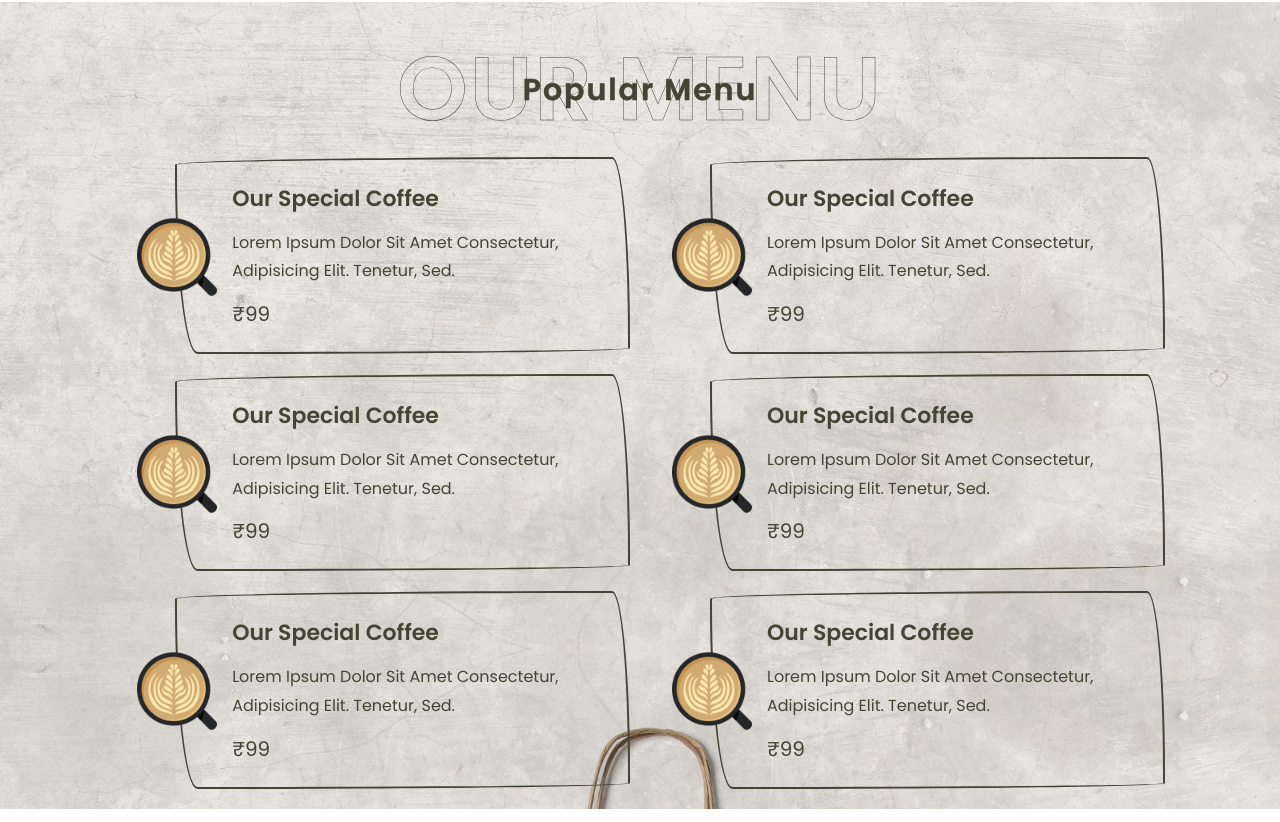
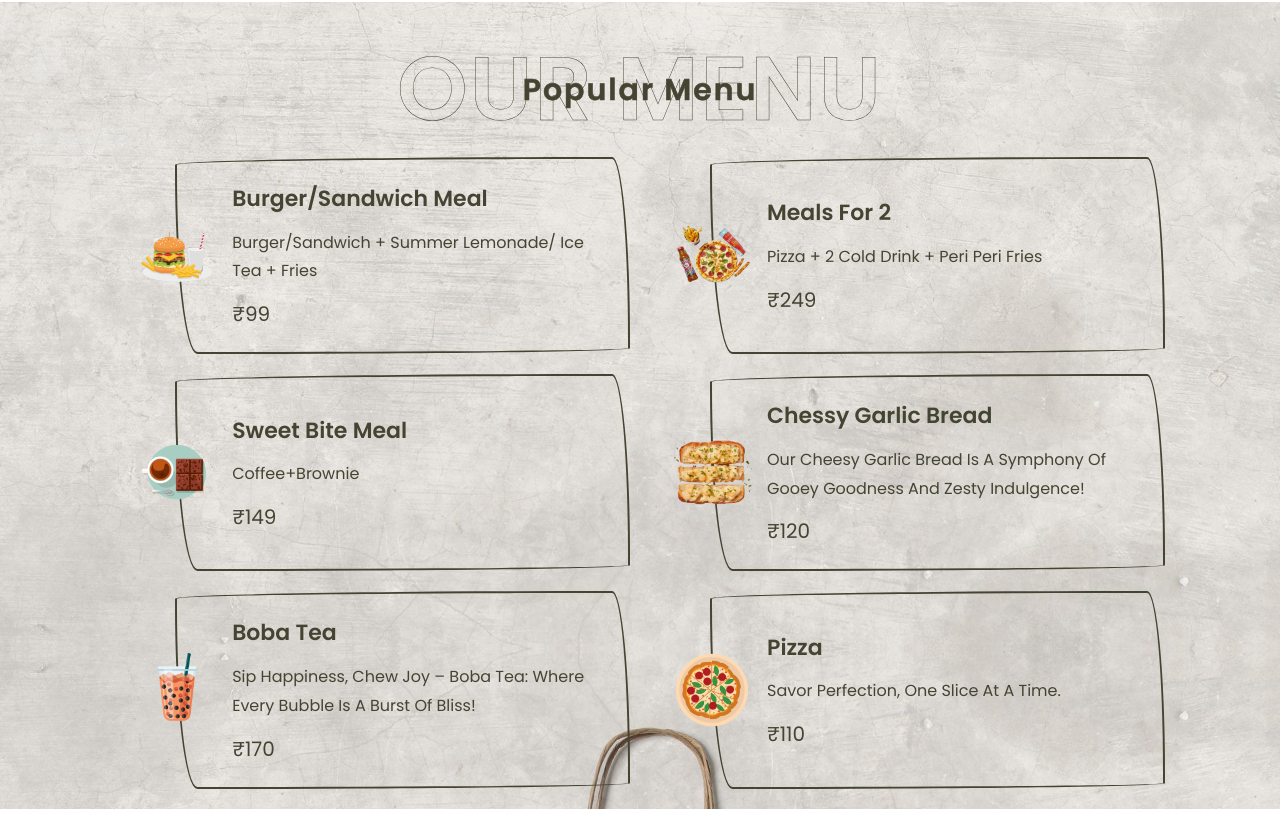
Before and after one commit to Guerilla-Teck/Coffeehood, a plain HTML site: page index.html in a window 1280 px wide. Shown: the part 1498-2320 px from the top of the page. Drawn offline with nearby package versions, Linux system fonts and the light colour scheme.

Commit message:
File update

```diff
--- a/index.html
+++ b/index.html
@@ -6,6 +6,7 @@
     <meta http-equiv="X-UA-Compatible" content="IE=edge">
     <meta name="viewport" content="width=device-width, initial-scale=1.0">
     <title>Coffeehood</title>
+    <link rel="icon" href="image/favicon.png">
 
     <!-- SWIPER -->
     <link rel="stylesheet" href="https://unpkg.com/swiper@7/swiper-bundle.min.css" />
@@ -24,7 +25,7 @@
     <header class="header">
         <div id="menu-btn" class="fas fa-bars"></div>
 
-        <a href="#" class="logo">coffeehood <i class="fas fa-mug-hot"></i></a>
+        <a href="#" class="logo"><img src="image/coffeehood.png" style="height:60px;"></a>
 
         <nav class="navbar">
             <a href="#home">home</a>
@@ -41,7 +42,7 @@
     <section class="home" id="home">
         <div class="row">
             <div class="content">
-                <h3>fresh coffee in the morning</h3>
+                <h3>Brewing Community, One Sip at a Time</h3>
             </div>
 
             <div class="image">
@@ -95,58 +96,61 @@ Our skilled baristas are dedicated about their profession and are always concern
 
         <div class="box-container">
             <a class="box">
-                <img src="image/menu-1.png" alt="">
+                <img src="image/burgericeteaandf.png" alt="">
                 <div class="content">
-                    <h3>our special coffee</h3>
-                    <p>Lorem ipsum dolor sit amet consectetur, adipisicing elit. Tenetur, sed.</p>
+                    <h3>Burger/Sandwich Meal</h3>
+                    <p>Burger/Sandwich + Summer Lemonade/ Ice Tea + Fries</p>
                     <span>₹99</span>
+                </div>
+
+            </a>
+
+            <a class="box">
+                <img src="image/Pizza2ColdDrinkPeriPerifries.png" alt="">
+                <div class="content">
+                    <h3>Meals for 2</h3>
+                    <p> Pizza + 2 Cold Drink + Peri Peri Fries</p>
+                    <span>₹249</span>
                 </div>
             </a>
 
             <a class="box">
-                <img src="image/menu-1.png" alt="">
+                <img src="image/coffeebrownie.png" alt="">
                 <div class="content">
-                    <h3>our special coffee</h3>
-                    <p>Lorem ipsum dolor sit amet consectetur, adipisicing elit. Tenetur, sed.</p>
-                    <span>₹99</span>
+                    <h3>Sweet Bite Meal</h3>
+                    <p>Coffee+Brownie</p>
+                    <span>₹149</span>
                 </div>
             </a>
 
             <a class="box">
-                <img src="image/menu-1.png" alt="">
+                <img src="image/chessygarlicbread.png" alt="">
                 <div class="content">
-                    <h3>our special coffee</h3>
-                    <p>Lorem ipsum dolor sit amet consectetur, adipisicing elit. Tenetur, sed.</p>
-                    <span>₹99</span>
+                    <h3>Chessy Garlic Bread</h3>
+                    <p>Our cheesy garlic bread is a symphony of gooey goodness and zesty indulgence!</p>
+                    <span>₹120</span>
                 </div>
             </a>
 
             <a class="box">
-                <img src="image/menu-1.png" alt="">
+                <img src="image/bobatea.png" alt="">
                 <div class="content">
-                    <h3>our special coffee</h3>
-                    <p>Lorem ipsum dolor sit amet consectetur, adipisicing elit. Tenetur, sed.</p>
-                    <span>₹99</span>
+                    <h3>Boba Tea</h3>
+                    <p>Sip happiness, chew joy – boba tea: where every bubble is a burst of bliss!</p>
+                    <span>₹170</span>
                 </div>
             </a>
 
             <a class="box">
-                <img src="image/menu-1.png" alt="">
+                <img src="image/pizza.png" alt="">
                 <div class="content">
-                    <h3>our special coffee</h3>
-                    <p>Lorem ipsum dolor sit amet consectetur, adipisicing elit. Tenetur, sed.</p>
-                    <span>₹99</span>
+                    <h3>Pizza</h3>
+                    <p>Savor perfection, one slice at a time.</p>
+                    <span>₹110</span>
                 </div>
             </a>
 
-            <a class="box">
-                <img src="image/menu-1.png" alt="">
-                <div class="content">
-                    <h3>our special coffee</h3>
-                    <p>Lorem ipsum dolor sit amet consectetur, adipisicing elit. Tenetur, sed.</p>
-                    <span>₹99</span>
-                </div>
-            </a>
+
         </div>
     </section>
 
@@ -278,10 +282,8 @@ Kid-friendliness: Good for family time</p>
             <div class="box">
                 <h3>contact info</h3>
                 <a href="#"><i class="fab fa-facebook-f"></i> facebook</a>
-                <a href="#"><i class="fab fa-twitter"></i> twitter</a>
                 <a href="https://www.instagram.com/coffeehood_cafe/"><i class="fab fa-instagram"></i> instagram</a>
                 <a href="#"><i class="fab fa-linkedin"></i> linkedin</a>
-                <a href="#"><i class="fab fa-twitter"></i> twitter</a>
             </div>
             <iframe src="https://www.google.com/maps/embed?pb=!1m18!1m12!1m3!1d3501.9960666856136!2d77.07809347606012!3d28.6298799842001!2m3!1f0!2f0!3f0!3m2!1i1024!2i768!4f13.1!3m3!1m2!1s0x390d0501bdaaf633%3A0x2bdef8a499cec725!2sCoffeehood%20Era%20of%20Aroma!5e0!3m2!1sen!2sin!4v1701491473629!5m2!1sen!2sin" width="100%" height="100%" style="border-radius:25px;;" allowfullscreen="" loading="lazy" referrerpolicy="no-referrer-when-downgrade"></iframe>
         </div>
```
Also changed, not shown: image/Pizza2ColdDrinkPeriPerifries.png (added), image/bobatea.png (added), image/burgericeteaandf.png (added), image/chessygarlicbread.png (added), image/coffeebrownie.png (added), image/coffeehood.png (added), image/favicon.png (added), image/pizza.png (added).
